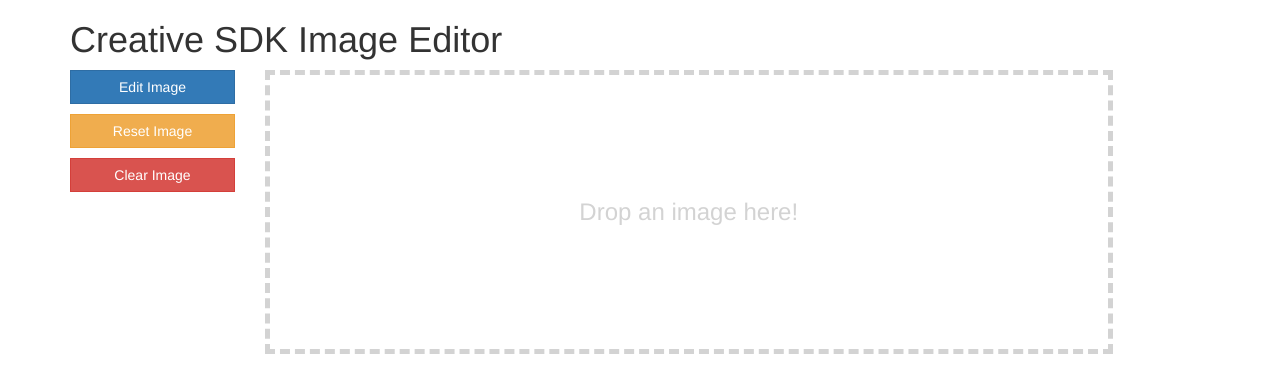
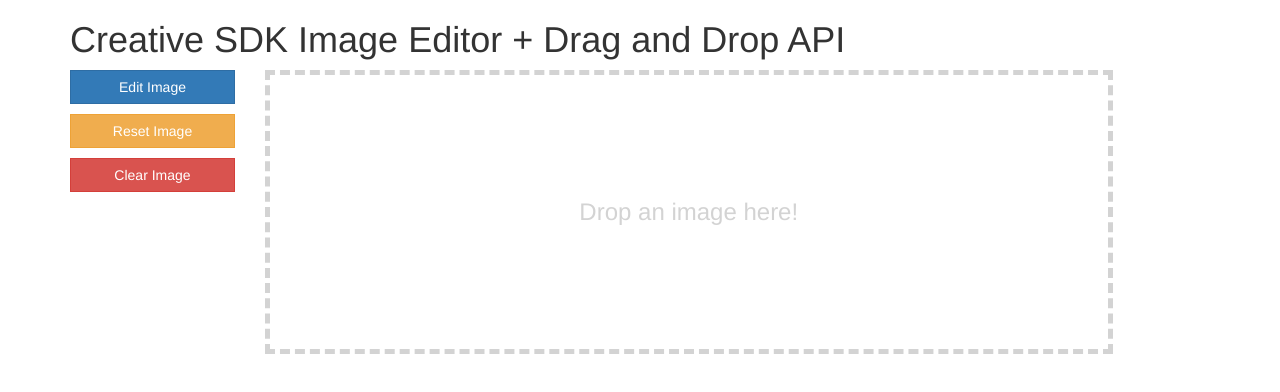
Before and after one commit to CreativeSDK/web-image-editor-drag-and-drop, a website: page index.html in a window 1280 px wide. Drawn offline with nearby package versions, Linux system fonts and the light colour scheme.

Commit message:
Updated readme.

```diff
--- a/index.html
+++ b/index.html
@@ -10,7 +10,7 @@
 
 	<div class="row">
 		<div class="col-md-12">
-			<h1>Creative SDK Image Editor</h1>
+			<h1>Creative SDK Image Editor + Drag and Drop API</h1>
 		</div>
 	</div>
 
```
Also changed, not shown: readme.md.
